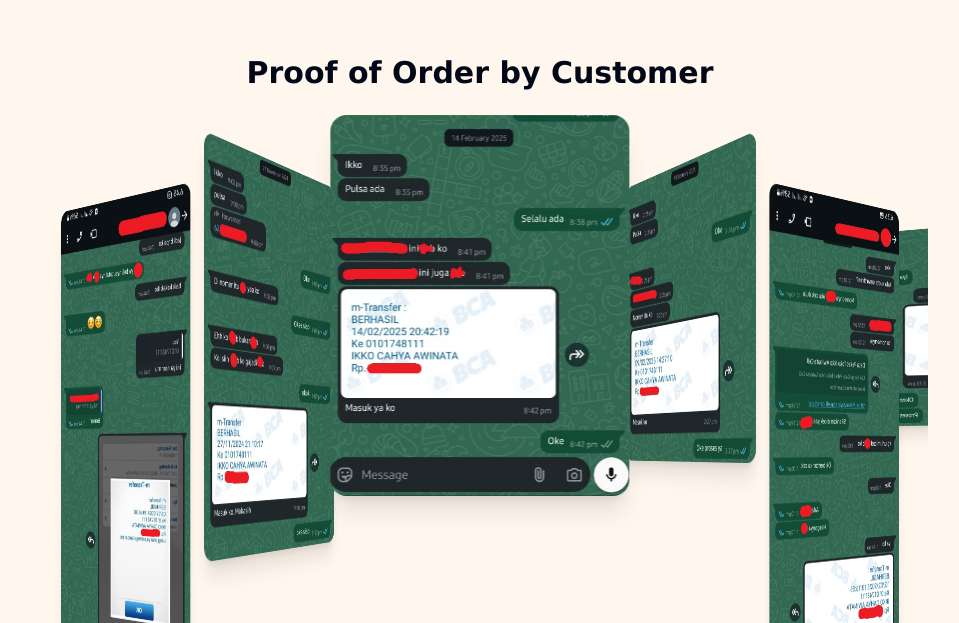
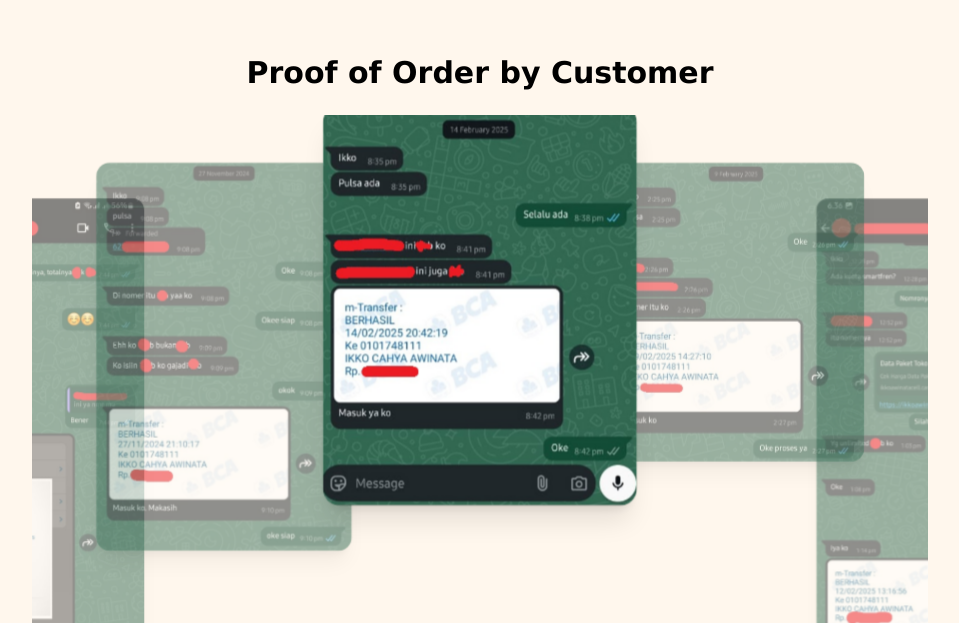
Before and after one commit to ikkoawinata/ikkoawinataa, a Next.js app: page /service in a window 1280 px wide. Shown: the part 857-1480 px from the top of the page, without its empty margins (160-1119 px from the left). Built offline with nearby package versions, Linux system fonts and the light colour scheme.

Commit message:
tambah project + revisi transaksi bukti pada menu service

```diff
--- a/app/projects/page.jsx
+++ b/app/projects/page.jsx
@@ -13,6 +13,23 @@ import Kartu from "@/components/Kartu";
 
 
 const posts = [
+  {
+    id: 34,
+    title: "COMING SOON",
+    href: "./des",
+    description:
+      "Coming Soon......",
+    date: "2025",
+    datetime: "",
+    category: { title: "More", href: "" },
+    author: {
+      name: "Michael Foster",
+      role: "Co-Founder / CTO",
+      href: "",
+      imageUrl: "./hero/COMING.png", // Gambar placeholder
+    },
+    marketingTags: ["CorelDraw"], // Menambahkan tag marketing sebagai contoh
+  },
   {
     id: 30,
     title: "Design Carousel Jus D-Tox",
--- a/app/service/page.jsx
+++ b/app/service/page.jsx
@@ -231,21 +231,25 @@ function Services() {
             <div className="absolute left-1/2 bottom-10 transform -translate-x-1/2 animate-bounce">
               <RiArrowDownSLine className="text-3xl text-primary dark:text-primary-dark" />
             </div>
+
           </div>
+
         </div>
       </div>
+
+
+{/* TESTIMONI (Proof of Order) */}
+<div className="py-16 bg-orange-50 dark:bg-transparent rounded-bl-[100px] rounded-br-[100px]">
+
+ <PricingSlider />
+
+
+  </div>
 
 
 
 
 
-{/* TESTIMONI (Proof of Order) */}
-<div className="py-16 bg-orange-50 dark:bg-gray-800 rounded-bl-[100px] rounded-br-[100px]">
-
-
-    {/* Gunakan PricingSlider */}
-    <PricingSlider />
-  </div>
 
 
 
--- a/app/service/styles.css
+++ b/app/service/styles.css
@@ -66,3 +66,11 @@
   .dark\:bg-primary-foreground:is(.dark *) {
     background-color: hsl(var(--primary-foreground));
   }
+
+
+
+  .dark\:bg-primary-foreground:is(.dark *) {
+    background-color:  0 2px 8px rgba(0, 0, 0, 0.2);}
+
+
+    /* 0 2px 8px rgba(0, 0, 0, 0.2);  */
--- a/components/PricingSlider.jsx
+++ b/components/PricingSlider.jsx
@@ -1,7 +1,85 @@
+// "use client";
+// import { Swiper, SwiperSlide } from "swiper/react";
+// import { Navigation, Pagination, EffectCoverflow } from "swiper/modules";
+// import "swiper/css";
+// import "swiper/css/navigation";
+// import "swiper/css/pagination";
+// import "swiper/css/effect-coverflow";
+
+// const images = [
+//   "./hero/trs1.jpg",
+//   "./hero/trs2.jpg",
+//   "./hero/trs3.jpg",
+//   "./hero/trs4.jpg",
+//   "./hero/trs5.jpg",
+//   "./hero/trs6.jpg",
+//   "./hero/trs7.jpg",
+//   "./hero/trs8.jpg",
+//   "./hero/trs9.jpg",
+//   "./hero/trs10.jpg",
+//   "./hero/trs11.jpg",
+//   "./hero/trs13.jpg",
+//   "./hero/trs14.jpg",
+//   "./hero/trs15.jpg"
+// ];
+
+// export default function ImageSlider() {
+//   return (
+//     <div className="font-tentang py-10 flex flex-col items-center text-black dark:text-white">
+//       {/* Judul */}
+//       <h2 className="text-3xl font-bold mb-6 text-center text-black dark:text-white">
+//         Proof of Order by Customer
+//       </h2>
+
+//       {/* Container Slider */}
+//       <div className="relative w-full max-w-4xl">
+//         <Swiper
+//           effect={"coverflow"}
+//           grabCursor={true}
+//           centeredSlides={true}
+//           slidesPerView={3} // Menampilkan 3 gambar sekaligus
+//           loop={true}
+//           pagination={{ clickable: true }}
+//           modules={[EffectCoverflow, Navigation, Pagination]}
+//           coverflowEffect={{
+//             rotate: 0,
+//             stretch: 0,
+//             depth: 100,
+//             modifier: 2,
+//             slideShadows: false,
+//           }}
+//           className="w-full"
+//         >
+//           {images.map((img, index) => (
+//             <SwiperSlide key={index} className="flex justify-center">
+//               <img
+//                 src={img}
+//                 alt={`Slide ${index + 1}`}
+//                 className="w-50 h-55 object-cover rounded-2xl shadow-xl dark:shadow-lg dark:shadow-gray-800"
+//               />
+//             </SwiperSlide>
+//           ))}
+//         </Swiper>
+//       </div>
+//     </div>
+//   );
+// }
+
+
+
+
+
+
+
+
+
+
+
+
 "use client";
+import { useState } from "react";
 import { Swiper, SwiperSlide } from "swiper/react";
 import { Navigation, Pagination, EffectCoverflow } from "swiper/modules";
-import { FaChevronLeft, FaChevronRight } from "react-icons/fa";
 import "swiper/css";
 import "swiper/css/navigation";
 import "swiper/css/pagination";
@@ -22,33 +100,32 @@ const images = [
   "./hero/trs13.jpg",
   "./hero/trs14.jpg",
   "./hero/trs15.jpg"
-
 ];
 
 export default function ImageSlider() {
+  const [activeIndex, setActiveIndex] = useState(0);
+
   return (
-    <div className="font-tentang py-10 flex flex-col items-center bg-orange-50">
+    <div className="font-tentang py-10 flex flex-col items-center text-black dark:text-white">
       {/* Judul */}
-      <h2 className="text-3xl font-bold mb-6 text-center">Proof of Order by Customer</h2>
+      <h2 className="text-3xl font-bold mb-6 text-center text-black dark:text-white">
+        Proof of Order by Customer
+      </h2>
 
       {/* Container Slider */}
       <div className="relative w-full max-w-4xl">
-        {/* Swiper */}
         <Swiper
           effect={"coverflow"}
           grabCursor={true}
           centeredSlides={true}
-          slidesPerView={3} // Biar ada 3 gambar kelihatan
+          slidesPerView={3} // Menampilkan 3 gambar sekaligus
           loop={true}
-          navigation={{
-            prevEl: ".custom-prev",
-            nextEl: ".custom-next",
-          }}
           pagination={{ clickable: true }}
+          onSlideChange={(swiper) => setActiveIndex(swiper.realIndex)}
           modules={[EffectCoverflow, Navigation, Pagination]}
           coverflowEffect={{
-            rotate: 35,
-            stretch: 30,
+            rotate: 0,
+            stretch: 0,
             depth: 100,
             modifier: 2,
             slideShadows: false,
@@ -60,13 +137,13 @@ export default function ImageSlider() {
               <img
                 src={img}
                 alt={`Slide ${index + 1}`}
-                className="w-50 h-50 object-cover rounded-2xl shadow-xl"
+                className={`w-50 h-55 object-cover rounded-2xl shadow-xl transition-all duration-300 ${
+                  activeIndex === index ? "opacity-100 scale-105" : "opacity-50"
+                }`}
               />
             </SwiperSlide>
           ))}
         </Swiper>
-
-
       </div>
     </div>
   );
```
